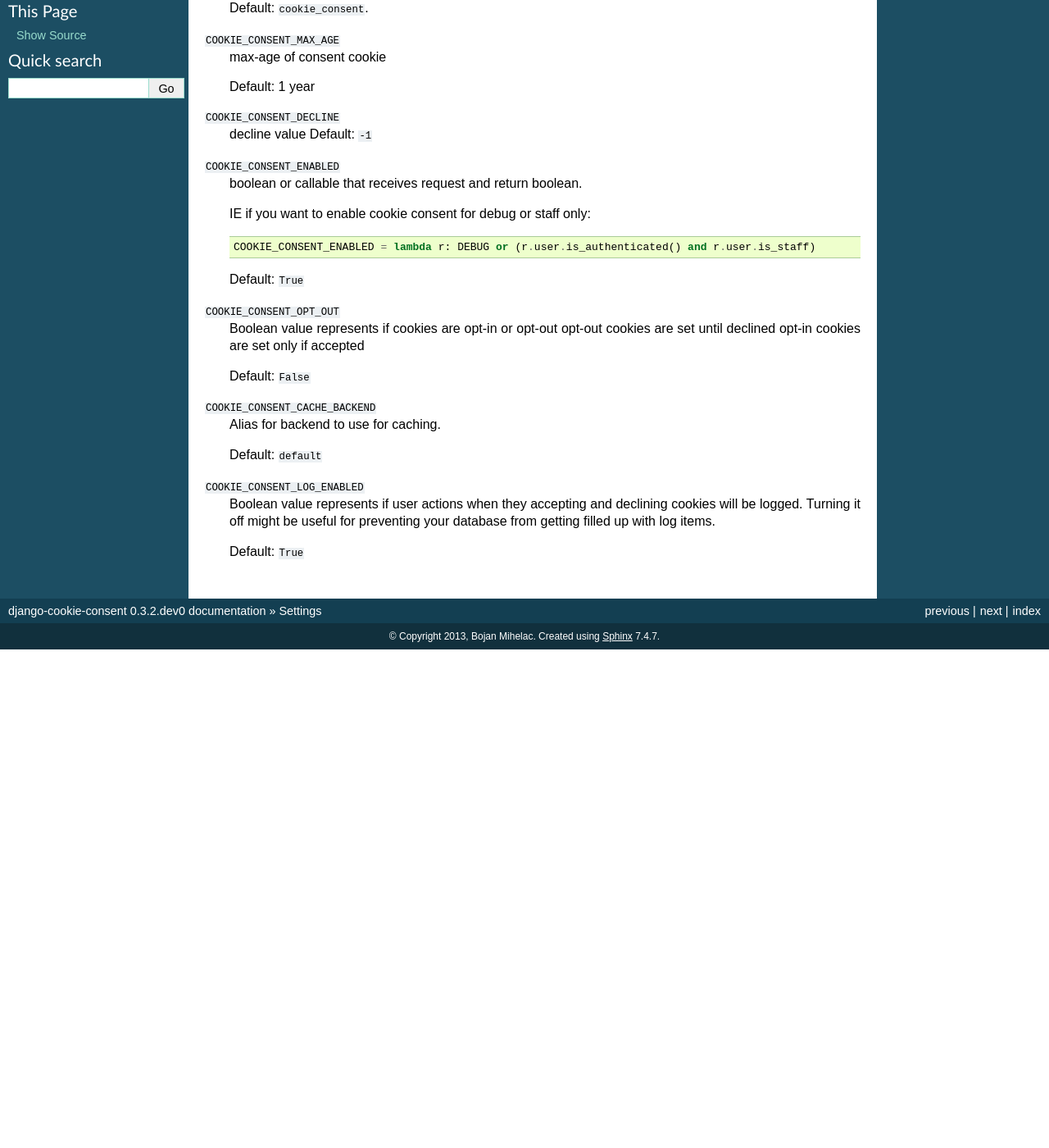
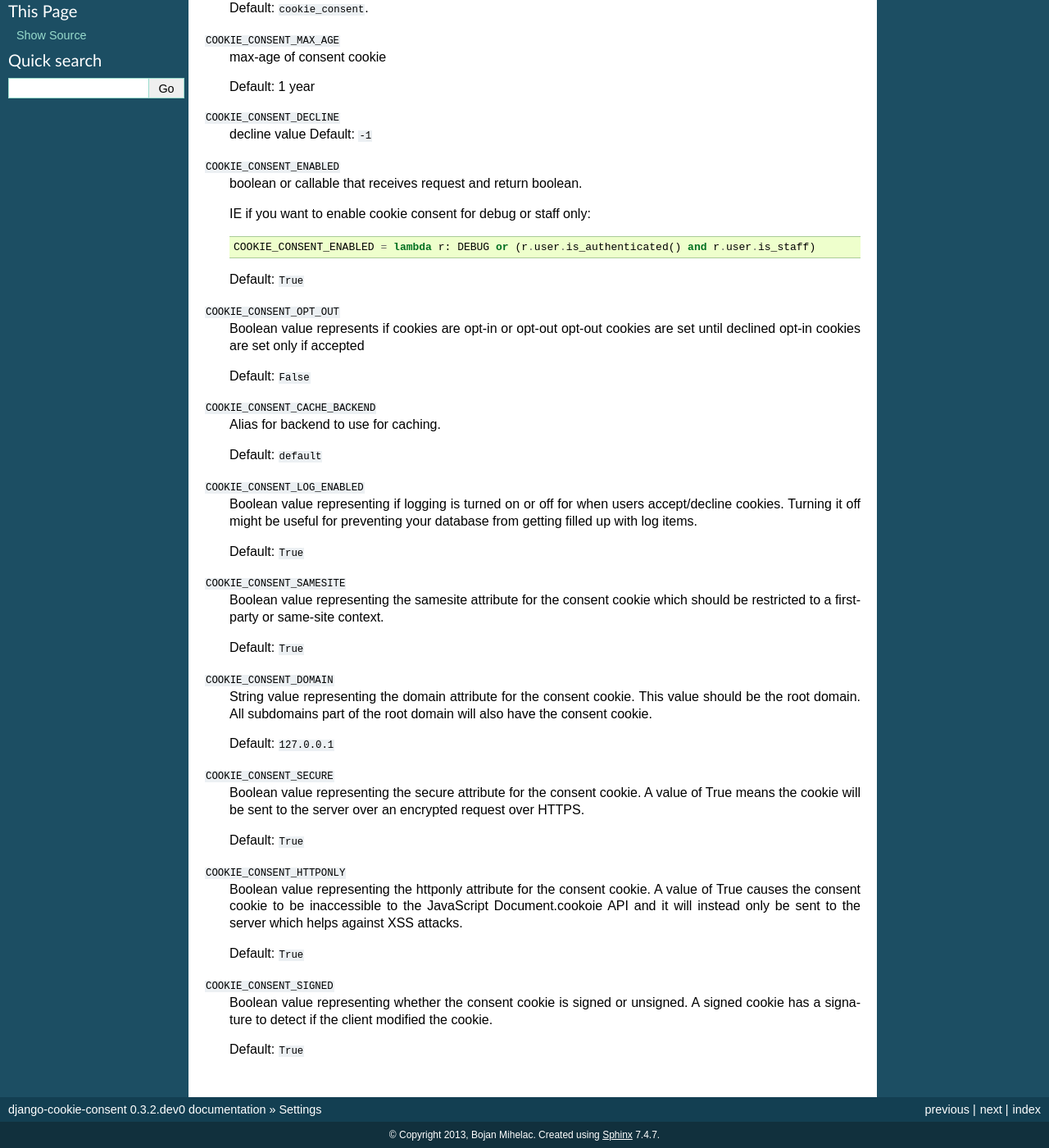
Before and after one commit to jazzband/django-cookie-consent, a Sphinx documentation site: the page built from docs/settings.rst, in a window 1280 px wide and 1400 px high, scrolled down 150 px. Shown: the whole window at 82% size. Built offline with Sphinx 7.4.7, drawn with Linux system fonts in a browser that asks for light colours; the version number is read from the project's files by our own code; before the commit the page ends 942 px from its top, so only the background shows below that.

Commit message:
Added new settings to the docs

```diff
--- a/docs/settings.rst
+++ b/docs/settings.rst
@@ -38,6 +38,31 @@
   Default: ``default``
 
 ``COOKIE_CONSENT_LOG_ENABLED``
-  Boolean value represents if user actions when they accepting and declining cookies will be logged. Turning it off might be useful for preventing your database from getting filled up with log items.
+  Boolean value representing if logging is turned on or off for when users accept/decline cookies. Turning it off might be useful for preventing your database from getting filled up with log items.
 
   Default: ``True``
+
+``COOKIE_CONSENT_SAMESITE``
+  Boolean value representing the samesite attribute for the consent cookie which should be restricted to a first-party or same-site context.
+
+  Default: ``True``
+
+``COOKIE_CONSENT_DOMAIN``
+  String value representing the domain attribute for the consent cookie. This value should be the root domain. All subdomains part of the root domain will also have the consent cookie.
+
+  Default: ``127.0.0.1``
+
+``COOKIE_CONSENT_SECURE``
+  Boolean value representing the secure attribute for the consent cookie. A value of True means the cookie will be sent to the server over an encrypted request over HTTPS.
+
+  Default: ``True``
+
+``COOKIE_CONSENT_HTTPONLY``
+  Boolean value representing the httponly attribute for the consent cookie. A value of True causes the consent cookie to be inaccessible to the JavaScript Document.cookoie API and it will instead only be sent to the server which helps against XSS attacks.
+
+  Default: ``True``
+
+``COOKIE_CONSENT_SIGNED``
+  Boolean value representing whether the consent cookie is signed or unsigned. A signed cookie has a signature to detect if the client modified the cookie.
+
+  Default: ``True``
```
